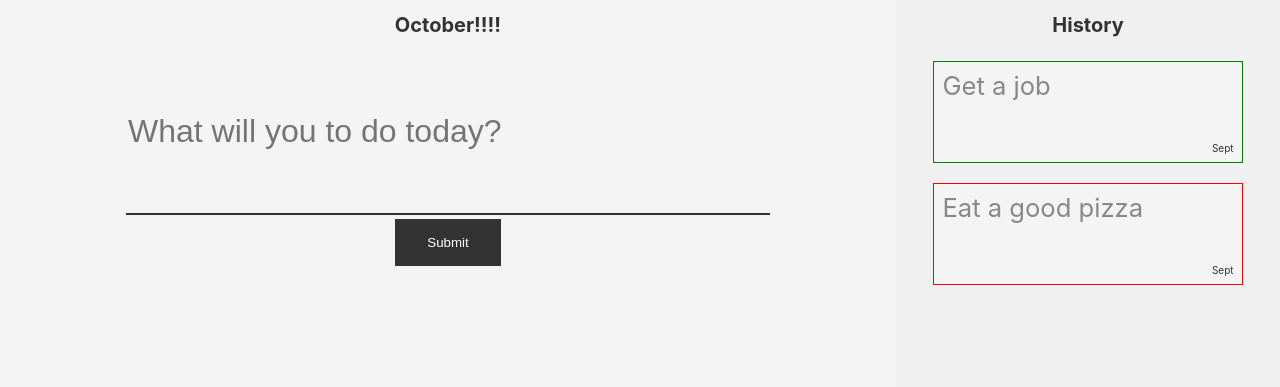
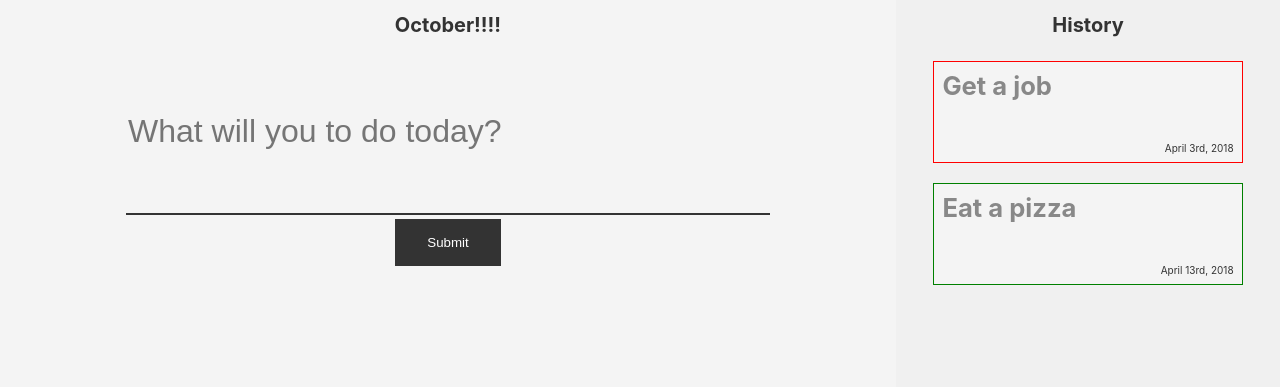
Before and after one commit to ashco/one-thing, a React app: page / in a window 1280 px wide. Built offline with nearby package versions, Linux system fonts and the light colour scheme.

Commit message:
working on card logic

```diff
--- a/src/components/App.js
+++ b/src/components/App.js
@@ -4,11 +4,31 @@ import History from './History';
 
 
 class App extends Component {
+  constructor (props) {
+    super(props)
+    this.state = {
+      todoActive: {},
+      todoHistory: [
+        {
+          date: 'April 3rd, 2018',
+          text: 'Get a job',
+          status: false
+        },{
+          date: 'April 13rd, 2018',
+          text: 'Eat a pizza',
+          status: true
+        }
+      ]
+    }
+  }
+
   render() {
+    const data = this.state.todoHistory;
+
     return (
       <div className="App">
         <Main />
-        <History />
+        <History data={data} />
       </div>
     );
   }
--- a/src/components/History.js
+++ b/src/components/History.js
@@ -1,23 +1,25 @@
 import React from 'react';
-import PastToDo from './PastToDo';
+import Card from './PastToDo';
 
 class History extends React.Component {
 
 
   render () {
+    const { data } = this.props;
+
     return (
       <div className="History column">
         <h1>History</h1>
-        <PastToDo
-          date={'Sept'}
-          text={'Get a job'}
-          status={true}
-        />
-        <PastToDo
-          date={'Sept'}
-          text={'Eat a good pizza'}
-          status={false}
-        />
+        {data.map((todo, index) => {
+          return (
+            <Card
+              key={index}
+              date={todo.date}
+              text={todo.text}
+              status={todo.status}
+            />
+          )
+        })}
       </div>
     )
   }
--- a/src/components/PastToDo.js
+++ b/src/components/PastToDo.js
@@ -1,41 +1,65 @@
 import React from 'react';
 
-class PastToDo extends React.Component {
-  constructor (props) {
-    super(props);
-    this.state = {
-      isHovered: false
-    }
-    this.handleHover = this.handleHover.bind(this);
-  }
-
-  handleHover () {
-    this.setState({
-      isHovered: !this.state.isHovered
-    })
-  }
+class CardMain extends React.Component {
 
   render () {
-    const { date, text, status } = this.props;
-    const hoverClass = this.state.isHovered ? 'hovered' : '';
+    const { date, text } = this.props;
 
     return (
-      <div
-        // className='PastToDo'
-        className={`PastToDo ${hoverClass}`}
-        onMouseEnter={this.handleHover}
-        onMouseLeave={this.handleHover}
-        style={{borderColor: status ? 'green' : 'red'}}>
-        <div className="todo-text">
-          {text}
-        </div>
-        <div className="todo-date">
-          {date}
-        </div>
-
+      <div className='CardMain'>
+        <h3>{text}</h3>
+        <p>{date}</p>
       </div>
     )
   }
 }
 
-export default PastToDo;
+
+class CardHover extends React.Component {
+  render () {
+    const { status } = this.props;
+
+    const format = status === true
+      ? {
+        style: 'green',
+        text: 'Complete',
+        button: '✅'
+      } : {
+        style: 'red',
+        text: 'Slacker',
+        button: 'X'
+      }
+
+    return (
+      <div className='CardHover' style={{backgroundColor: `${format.style}`}}>
+        <h2>{format.text}</h2>
+        <button>{format.button}</button>
+      </div>
+    )
+  }
+}
+
+class Card extends React.Component {
+  constructor (props) {
+    super(props);
+    this.state = {
+
+    }
+  }
+
+
+  render () {
+    const { date, text, status } = this.props;
+
+    return (
+      <div
+        className='Card'
+        style={{borderColor: status ? 'green' : 'red'}}>
+        <CardMain date={date} text={text} />
+        <CardHover status={status} />
+      </div>
+    )
+  }
+}
+
+export default Card;
--- a/src/index.css
+++ b/src/index.css
@@ -58,24 +58,67 @@ body {
 
 }
 
-.PastToDo {
+.Card {
+  border: 1px solid var(--black-color);
+  width: 80%;
+  height: 100px;
+  margin: 10px;
+
+  overflow: hidden;
+	position: relative;
+}
+
+
+.CardMain {
   display: flex;
   flex-direction: column;
   justify-content: space-between;
   background-color: var(--main-color);
-  border: 1px solid var(--black-color);
-  width: 80%;
-  height: 100px;
-  margin: 10px;
+  height: 100%;
 }
 
-.todo-text {
+
+.CardMain h3 {
   color: var(--gray-color);
   font-size: 1.6rem;
   margin: .5rem;
 }
 
-.todo-date {
+.CardMain p {
   text-align: right;
   margin: .5rem;
 }
+
+.CardHover {
+  display: flex;
+  justify-content: space-between;
+  align-items: center;
+  background-color: var(--black-color);
+  color: var(--main-color);
+  position: absolute;
+	height: 100%;
+  bottom: -100%;
+	left: 0;
+	transition: bottom 0.3s ease;
+  width: 100%;
+}
+
+.CardHover > * {
+  margin: 0 1rem;
+}
+
+.CardHover h2 {
+  font-size: 1.6rem;
+}
+
+.CardHover button {
+  background-color: var(--main-color);
+  height: 2.8rem;
+  width: 2.8rem;
+}
+
+
+
+.Card:hover .CardHover {
+  bottom: 0%;
+}
```
